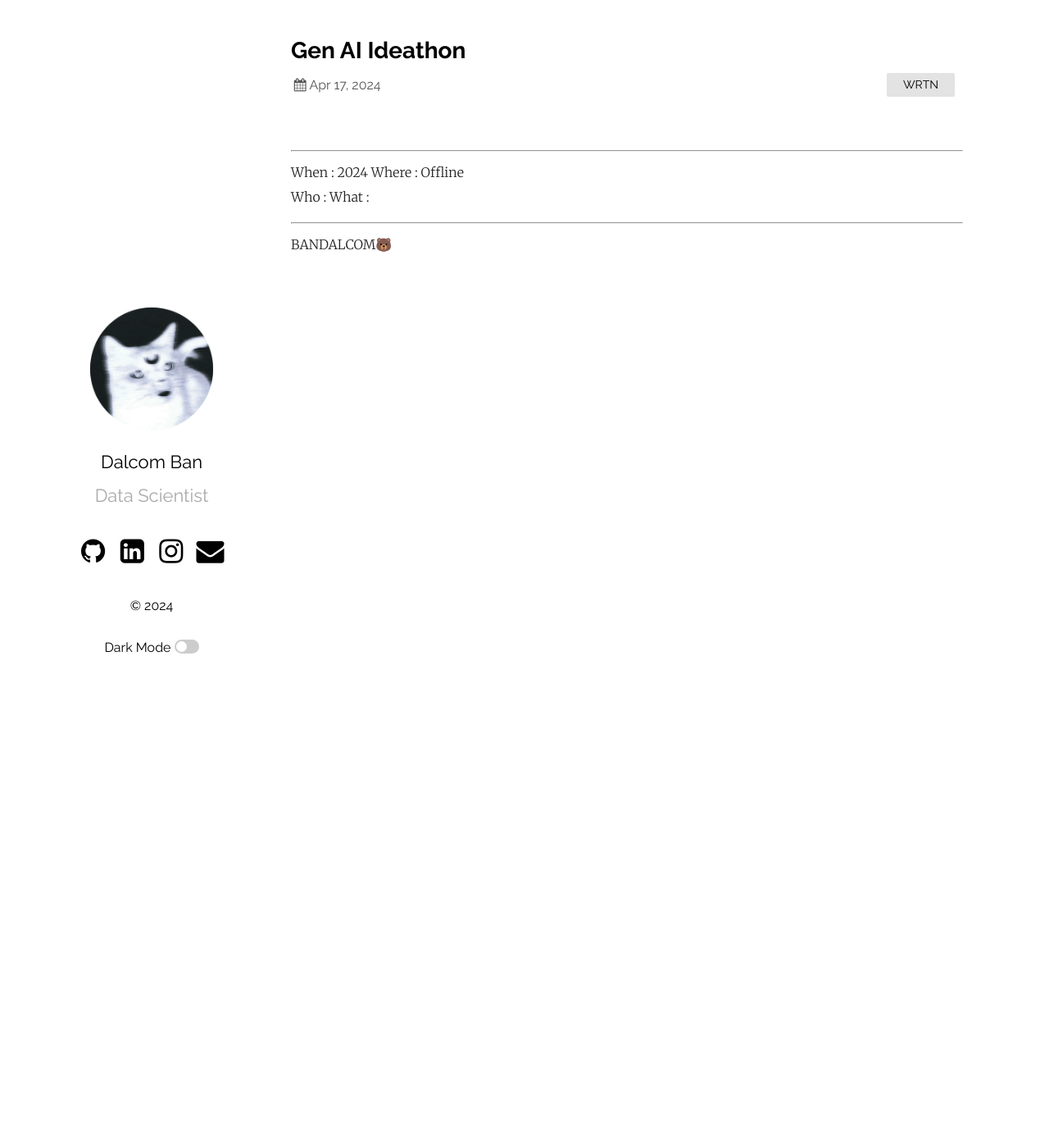
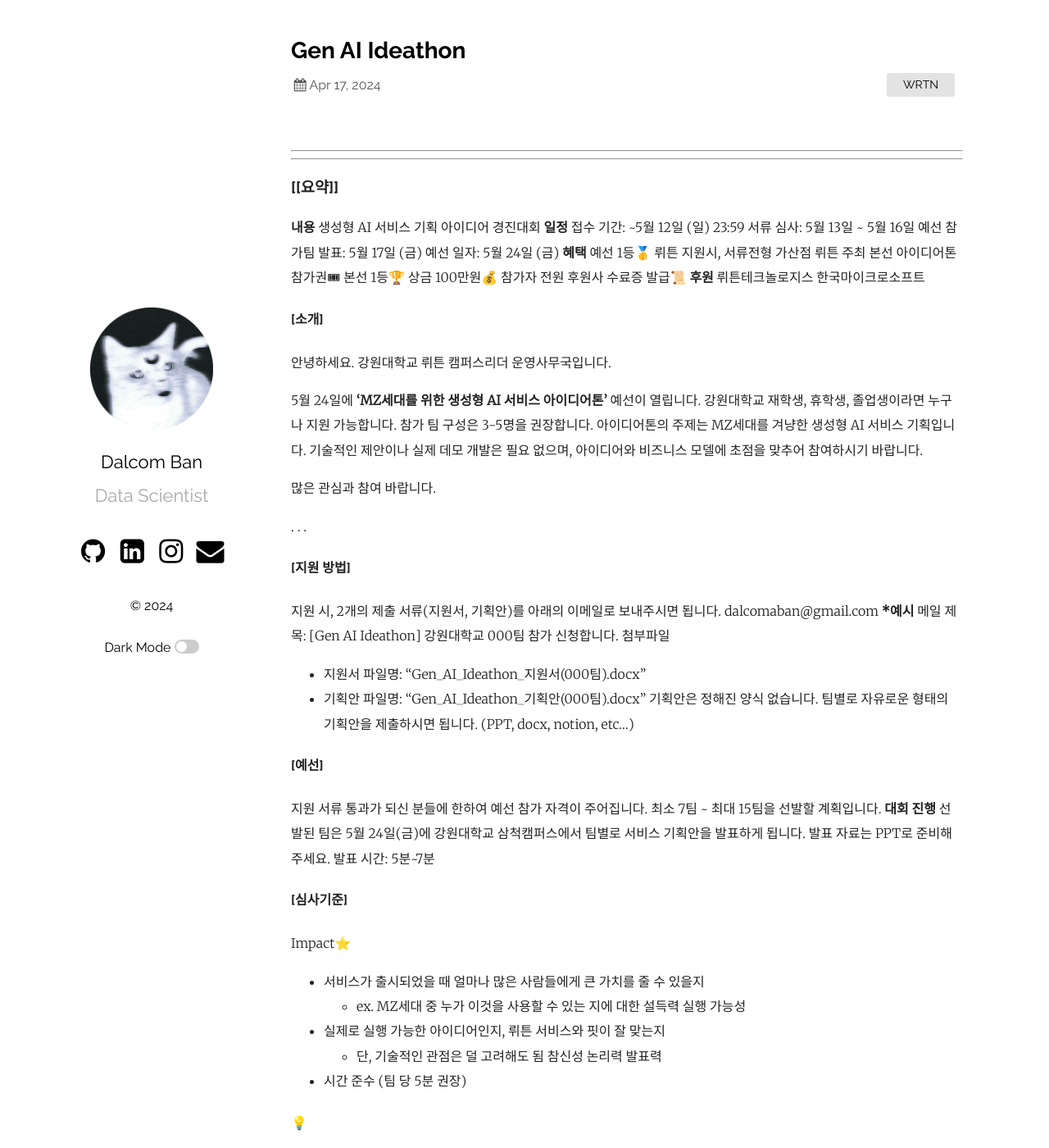
Before and after one commit to bandalcom/bandalcom.github.io, a Jekyll site: the page built from _posts/2024-04-21-Gen_AI_Ideathon.md, in a window 1280 px wide and 1400 px high. Shown: the whole window at 82% size. Built offline with Jekyll 4.4.1, drawn with Linux system fonts in a browser that asks for light colours; comment, search, counter and statistics services are not loaded; some of the changed text lies outside the part shown.

Commit message:
Ideathon Post Fix

```diff
--- a/_posts/2024-04-21-Gen_AI_Ideathon.md
+++ b/_posts/2024-04-21-Gen_AI_Ideathon.md
@@ -16,10 +16,100 @@
 -->
 ---
 
-When : 2024
-Where : Offline
-Who :
-What :
+
+
+
+---
+### \[\[요약\]\]
+**내용**
+	생성형 AI 서비스 기획 아이디어 경진대회
+**일정**
+	접수 기간: ~5월 12일 (일) 23:59
+	서류 심사: 5월 13일 ~ 5월 16일
+	예선 참가팀 발표: 5월 17일 (금)
+	예선 일자: 5월 24일 (금)
+**혜택**
+	예선 1등🥇
+		뤼튼 지원시, 서류전형 가산점
+		뤼튼 주최 본선 아이디어톤 참가권🎟
+	본선 1등🏆
+		상금 100만원💰
+	참가자 전원 후원사 수료증 발급📜
+**후원**
+	뤼튼테크놀로지스
+	한국마이크로소프트
+
+
+#### \[소개\]
+안녕하세요. 강원대학교 뤼튼 캠퍼스리더 운영사무국입니다.
+
+5월 24일에 **'MZ세대를 위한 생성형 AI 서비스 아이디어톤'** 예선이 열립니다.
+강원대학교 재학생, 휴학생, 졸업생이라면 누구나 지원 가능합니다.
+참가 팀 구성은 3-5명을 권장합니다.
+아이디어톤의 주제는 MZ세대를 겨냥한 생성형 AI 서비스 기획입니다.
+기술적인 제안이나 실제 데모 개발은 필요 없으며,
+아이디어와 비즈니스 모델에 초점을 맞추어 참여하시기 바랍니다.
+
+많은 관심과 참여 바랍니다.
+
+.
+.
+.
+
+
+#### \[지원 방법\]
+지원 시, 2개의 제출 서류(지원서, 기획안)를 아래의 이메일로 보내주시면 됩니다.
+dalcomaban@gmail.com
+**\*예시**
+메일 제목: \[Gen AI Ideathon\] 강원대학교 000팀 참가 신청합니다.
+첨부파일
+- 지원서 파일명: "Gen_AI_Ideathon_지원서(000팀).docx"
+- 기획안 파일명: "Gen_AI_Ideathon_기획안(000팀).docx"
+	기획안은 정해진 양식 없습니다.
+	팀별로 자유로운 형태의 기획안을 제출하시면 됩니다.
+	(PPT, docx, notion, etc...)
+
+
+#### \[예선\]
+지원 서류 통과가 되신 분들에 한하여 예선 참가 자격이 주어집니다.
+최소 7팀 \~ 최대 15팀을 선발할 계획입니다.
+**대회 진행**
+	선발된 팀은 5월 24일(금)에 강원대학교 삼척캠퍼스에서
+	팀별로 서비스 기획안을 발표하게 됩니다.
+	발표 자료는 PPT로 준비해주세요.
+	발표 시간: 5분~7분
+#### \[심사기준\]
+Impact⭐
+- 서비스가 출시되었을 때 얼마나 많은 사람들에게 큰 가치를 줄 수 있을지
+    - ex. MZ세대 중 누가 이것을 사용할 수 있는 지에 대한 설득력
+실행 가능성
+- 실제로 실행 가능한 아이디어인지, 뤼튼 서비스와 핏이 잘 맞는지
+    - 단, 기술적인 관점은 덜 고려해도 됨
+참신성
+논리력
+발표력
+- 시간 준수 (팀 당 5분 권장)
+
+
+#### 💡
+\[Event\]
+✨인스타 스토리 공유 이벤트✨
+아이디어톤 게시물을 인스타 스토리로 공유해주시면 추첨을 통해 커피 상품권을 드립니다.
+이벤트 인증 기간: ~4월 29일(월)
+이벤트 당첨자 인원수: 5명 추첨
+이벤트 당첨자 추첨: 4월 30일(화) 오전 10시
+	생성형 AI 온보딩 세미나 추첨
+	세미나 신청하기 > [링크](https://smore.im/form/xeuXKnpYjE)
+	이벤트 참여 방법 > [링크](https://dalcomban.notion.site/Wrtn-at-KNU-bdfaa57e70744417a6bb772b53de9683?p=91d75cb073d14c7c9eee8296e6993f8a&pm=c)
+
+
+.
+.
+.
+
+[뤼튼 사용하러가기](https://wrtn.ai/)
+[뤼튼 공식 홈페이지](https://wrtn.io/)
+[운영사무국 노션 랜딩 페이지](https://dalcomban.notion.site/Wrtn-at-KNU-bdfaa57e70744417a6bb772b53de9683)
 
 ---
 
```
